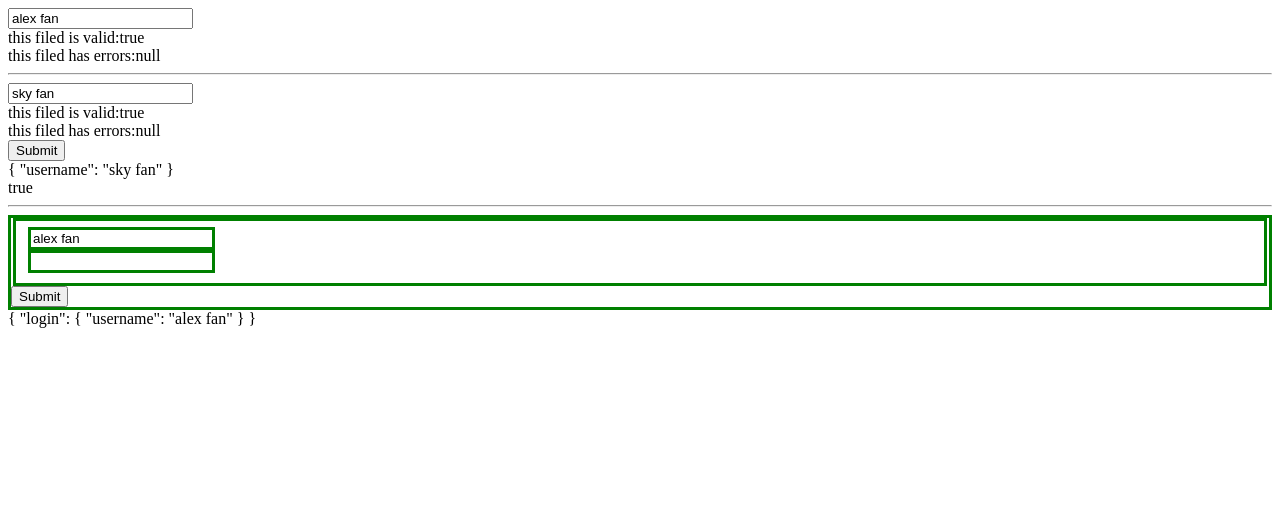
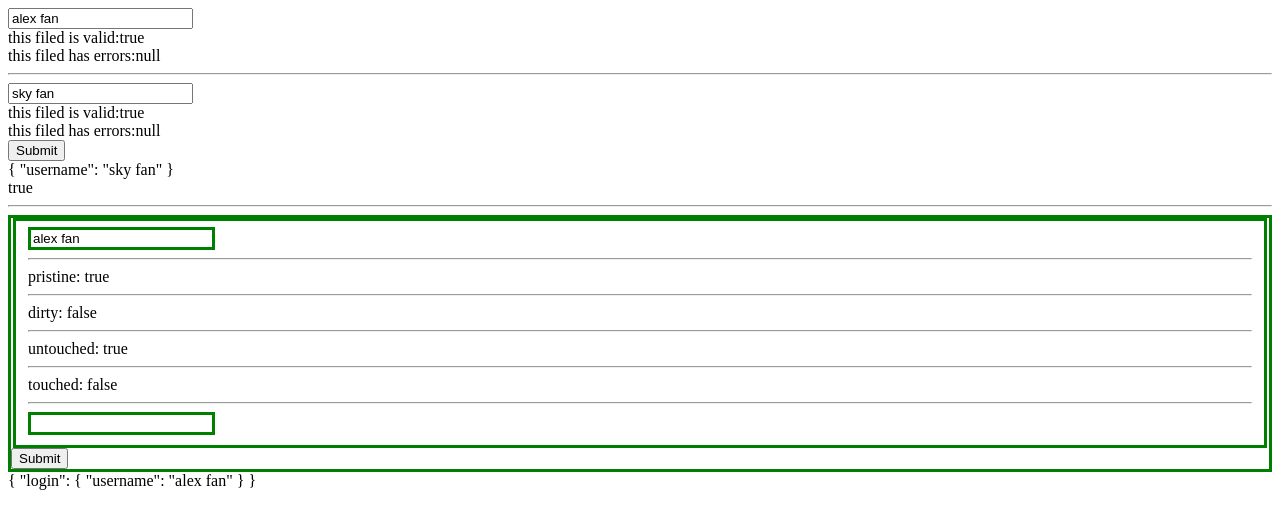
Before and after one commit to fancn21th/0_99_Ng_Form, an Angular app: page / in a window 1280 px wide. Shown: the top 528 px of the page. Built offline with nearby package versions, Linux system fonts and the light colour scheme.

Commit message:
form status

```diff
--- a/src/app/widgets/form-three/form-three.component.html
+++ b/src/app/widgets/form-three/form-three.component.html
@@ -1,6 +1,21 @@
 <form #formRef="ngForm" (ngSubmit)="onSubmit(formRef.value)">
   <fieldset ngModelGroup="login">
-    <input type="text" name="username" [(ngModel)]="username" required />
+    <input
+      #usernameRef="ngModel"
+      type="text"
+      name="username"
+      [(ngModel)]="username"
+      required
+    />
+    <hr />
+    pristine: {{ usernameRef.pristine }}
+    <hr />
+    dirty: {{ usernameRef.dirty }}
+    <hr />
+    untouched: {{ usernameRef.untouched }}
+    <hr />
+    touched: {{ usernameRef.touched }}
+    <hr />
     <input type="password" name="password" [(ngModel)]="password" />
   </fieldset>
   <button type="submit">Submit</button>
--- a/src/app/widgets/form-three/form-three.component.ts
+++ b/src/app/widgets/form-three/form-three.component.ts
@@ -1,4 +1,4 @@
-import { Component, OnInit } from "@angular/core";
+import { Component, OnInit, ViewChild } from "@angular/core";
 
 @Component({
   selector: "app-form-three",
@@ -6,12 +6,19 @@ import { Component, OnInit } from "@angular/core";
   styleUrls: ["./form-three.component.css"]
 })
 export class FormThreeComponent implements OnInit {
+  @ViewChild("formRef", { static: false }) form;
+
   username = "alex fan";
 
   constructor() {}
 
   ngOnInit() {}
 
+  ngAfterViewInit() {
+    this.form.valueChanges.subscribe(v => console.table(v));
+    this.form.statusChanges.subscribe(v => console.table(v));
+  }
+
   onSubmit(formValue) {
     console.log(formValue);
   }
```
